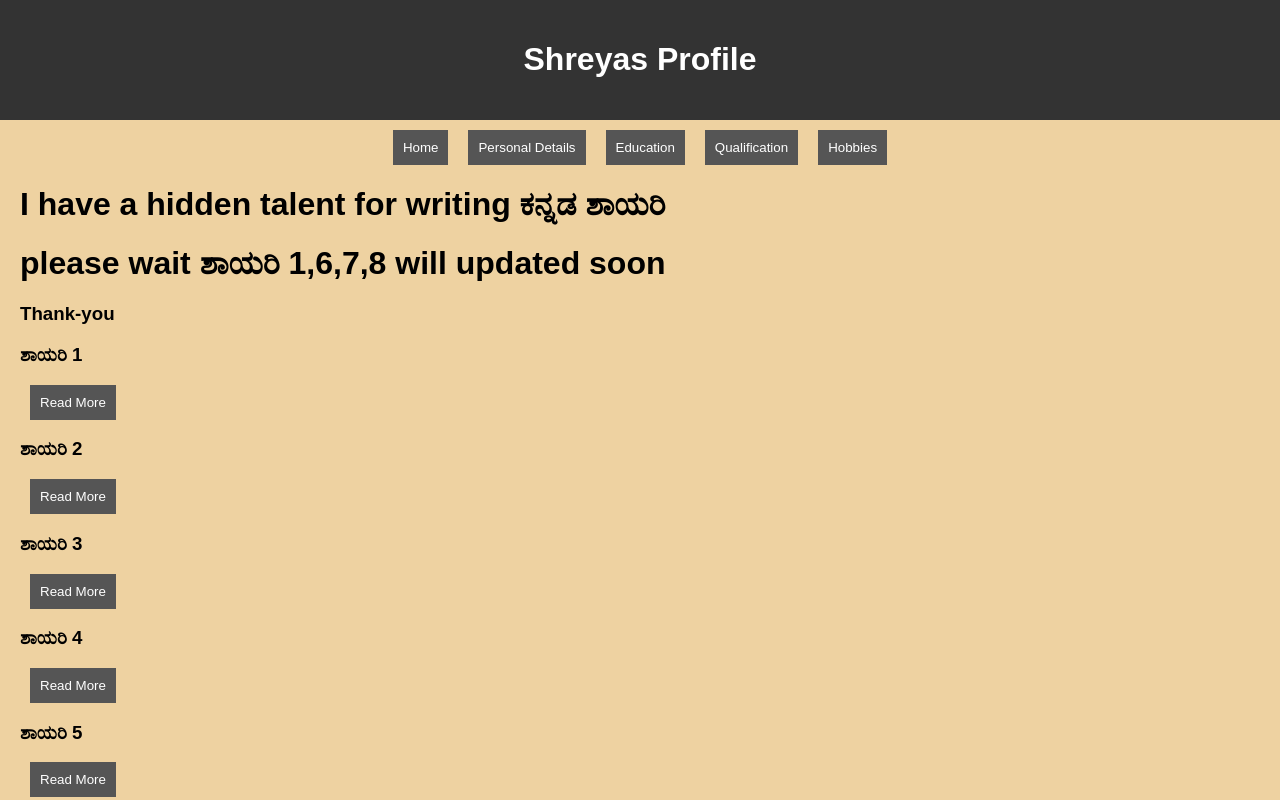
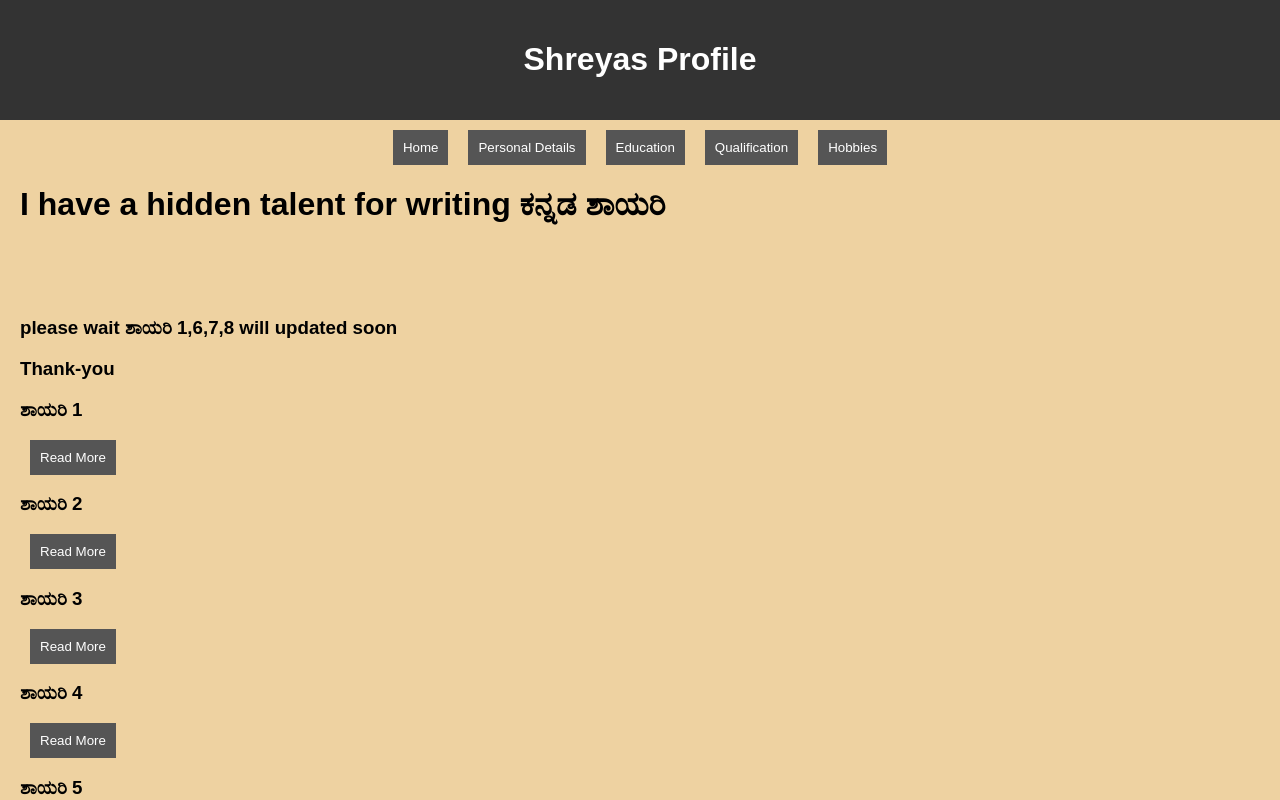
Before and after one commit to shreyas-shiiny/bio, a React (Create React App) app: page / in a window 1280 px wide. Both pictures are taken after a click on the button "Hobbies". Shown: the top 800 px of the page. Built offline with nearby package versions, Linux system fonts and the light colour scheme.

Commit message:
Update Hobbies.js

```diff
--- a/src/Components/Hobbies.js
+++ b/src/Components/Hobbies.js
@@ -59,7 +59,8 @@ const Hobbies = () => {
   return (
     <div>
       <h1>I have a hidden talent for writing ಕನ್ನಡ ಶಾಯರಿ</h1>
-<h1> please wait ಶಾಯರಿ 1,6,7,8 will updated soon  </h1>
+    <br/><br/><br/>
+<h3> please wait ಶಾಯರಿ 1,6,7,8 will updated soon  </h3>
     <h3> Thank-you</h3>
       <div>
         <h3>ಶಾಯರಿ 1</h3>
```
